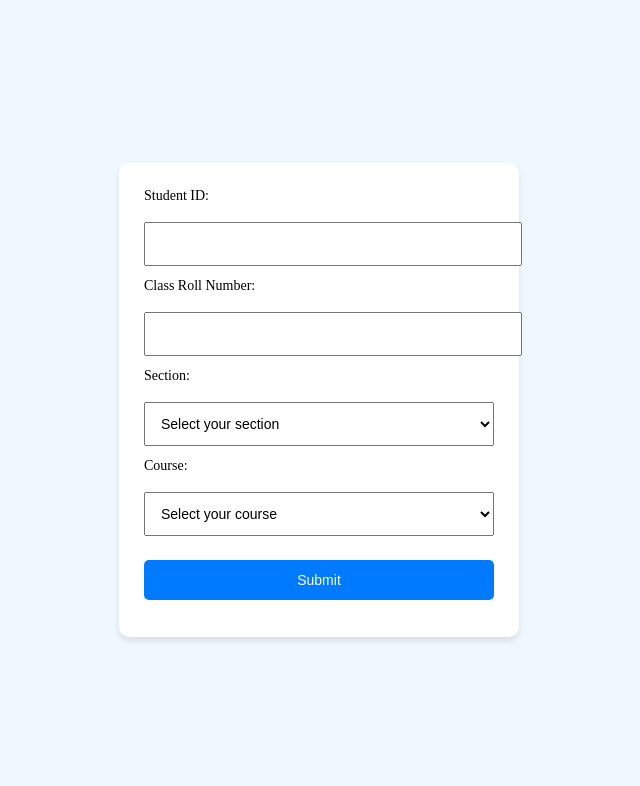
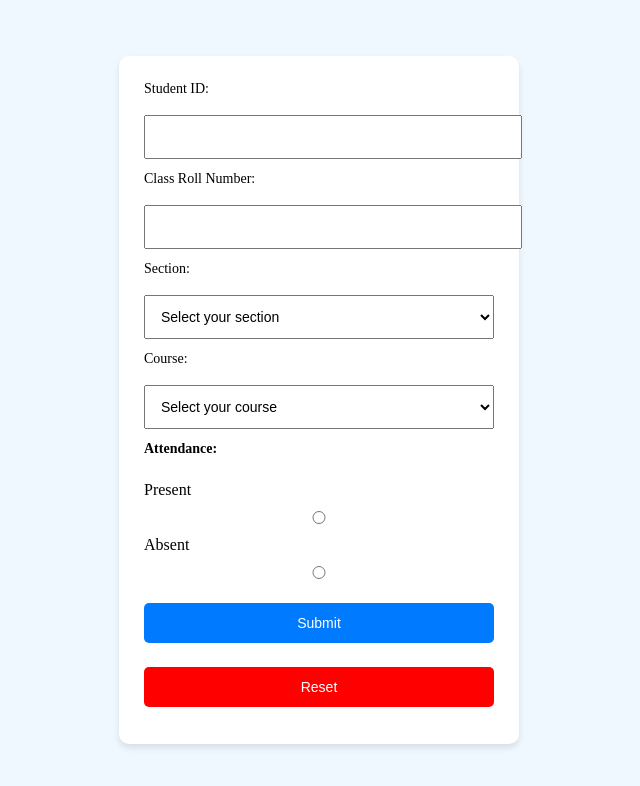
Before and after one commit to varun101005/miniprojecct, a plain HTML site: page form.html in a window 1280 px wide. Shown: the whole page, without its empty margins (321-961 px from the left). Drawn offline with Linux system fonts and the light colour scheme.

Commit message:
Update form.html

```diff
--- a/form.html
+++ b/form.html
@@ -1,5 +1,6 @@
 <!DOCTYPE html>
 <html lang="en">
+
 <head>
     <meta charset="UTF-8">
     <meta name="viewport" content="width=device-width, initial-scale=1.0">
@@ -14,24 +15,30 @@
             background-color: #f0f8ff;
             margin: 0;
         }
+
         form {
             background: white;
             padding: 25px;
             border-radius: 10px;
             box-shadow: 0 4px 6px rgba(0, 0, 0, 0.1);
-            width: 350px; /* Larger form width */
+            width: 350px;
         }
-        input, select, button {
+
+        input,
+        select,
+        button {
             margin: 12px 0;
-            padding: 12px; /* Larger padding for better usability */
-            font-size: 14px; /* Slightly larger text */
+            padding: 12px;
+            font-size: 14px;
             width: 100%;
         }
+
         label {
-            font-size: 14px; /* Slightly larger label text */
+            font-size: 14px;
             display: block;
-            margin-bottom: 6px; /* Adjust spacing between label and input */
+            margin-bottom: 6px;
         }
+
         button {
             background-color: #007bff;
             color: white;
@@ -40,13 +47,24 @@
             cursor: pointer;
             padding: 12px;
         }
+
         button:hover {
             background-color: #0056b3;
         }
+
+        .reset {
+            background-color: red;
+            color: white;
+            border: none;
+            border-radius: 5px;
+            cursor: pointer;
+            padding: 12px;
+        }
     </style>
 </head>
+
 <body>
-    <form action="submit.php" method="post">
+    <form name="google-sheet">
         <label for="student-id">Student ID:</label>
         <input type="text" id="student-id" name="student_id" required>
 
@@ -55,7 +73,6 @@
 
         <label for="section">Section:</label>
         <select id="section" name="section" required>
-            <!-- Dropdown menu for sections (A1 to Z2) -->
             <option value="" disabled selected>Select your section</option>
             <script>
                 const select = document.getElementById("section");
@@ -79,7 +96,25 @@
             <option value="Other">Other</option>
         </select>
 
-        <button type="submit">Submit</button>
+        <label><b>Attendance:</b></label><br>
+        Present<input type="radio" name="attendance" value="Present" required>
+        Absent<input type="radio" name="attendance" value="Absent" required><br>
+
+        <button type="submit"class="submit">Submit</button>
+        <button type="reset" class="reset">Reset</button>
     </form>
+
+    <script>
+        const scriptURL = 'https://script.google.com/macros/s/AKfycbylfrY6mHykTTATSCZcgnuY84eqM9Cd4xar0f8928hHycjb44hZqMPdrEdTGxStnk2RQg/exec';
+        const form = document.forms['google-sheet'];
+
+        form.addEventListener('submit', e => {
+            e.preventDefault();
+            fetch(scriptURL, { method: 'POST', body: new FormData(form) })
+                .then(response => alert("Thanks for contacting us! We will get back to you soon."))
+                .catch(error => console.error('Error!', error.message));
+        });
+    </script>
 </body>
+
 </html>
```
